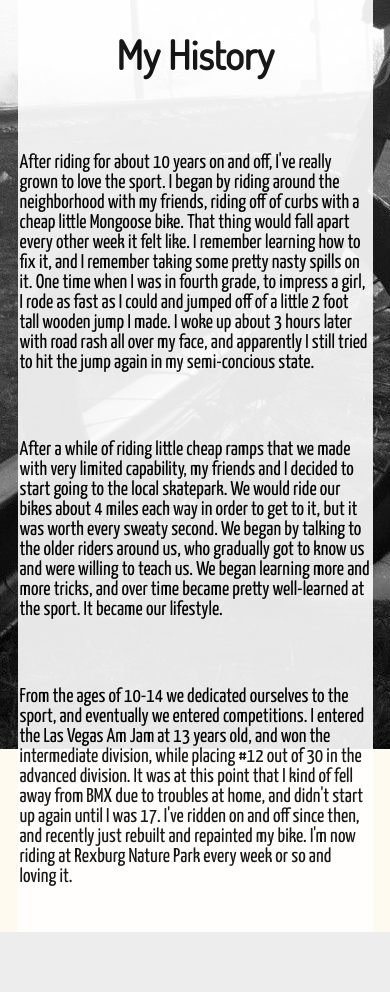
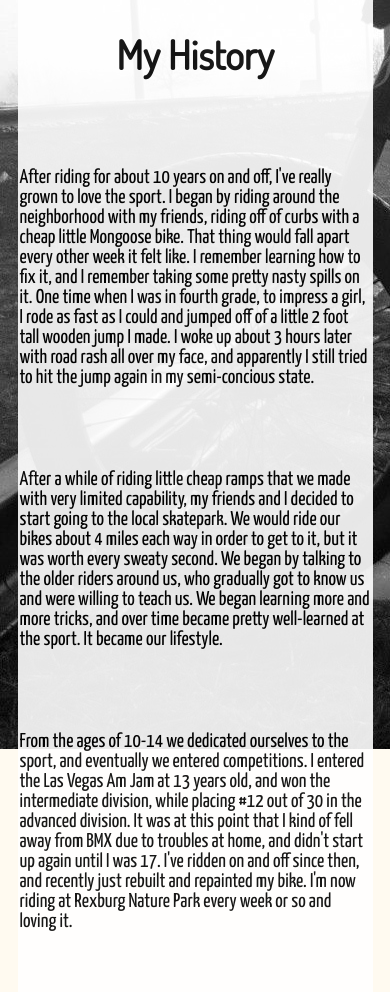
Before and after one commit to KeanWVegas/KeanWVegas.github.io, a PHP site: page /final_project/myhistory.html in a window 390 px wide. Shown: the part 51-1043 px from the top of the page. Before the commit the page ends 983 px from the top, so only its background shows below. Run offline with PHP 8.4, Linux system fonts and the light colour scheme.

Commit message:
pixel updates for my picky a hole dad

```diff
--- a/final_project/bmx.css
+++ b/final_project/bmx.css
@@ -99,7 +99,7 @@
         background: white;
         margin: auto;
         padding: 2px;
-        padding-bottom: 25px;
+        padding-bottom: 40px;
     }
     primary p {
         text-indent: 50px;
```
